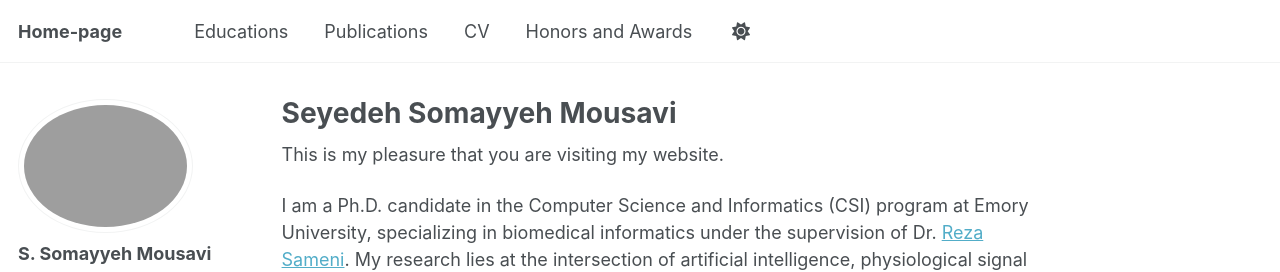
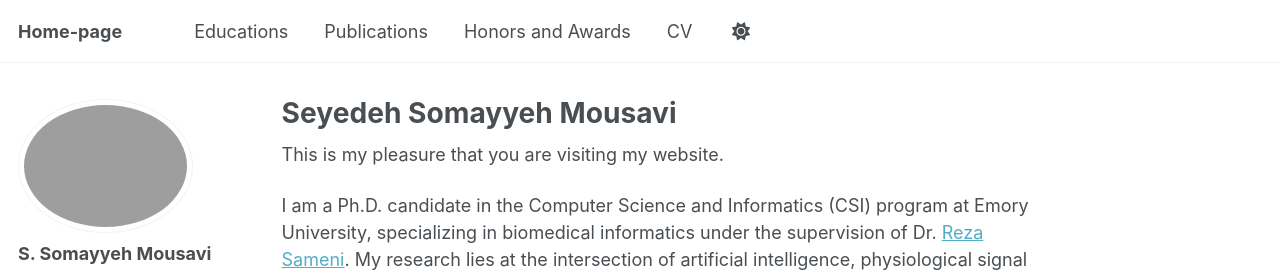
Before and after one commit to Somayyehmousavi/somayyehmousavi.github.io, a Jekyll site: the page built from _pages/about.md, in a window 1280 px wide. Shown: the top 272 px of the page. Built offline with Jekyll 4.4.1, drawn with Linux system fonts in a browser that asks for light colours; some web fonts are replaced; part of the change alters nothing that is shown.

```diff
--- a/_data/navigation.yml
+++ b/_data/navigation.yml
@@ -14,11 +14,11 @@ main:
   - title: "Publications"
     url: /publications/
 
+  - title: "Honors and Awards"
+    url: /publications/
+
   - title: "CV"
     url: /files/paper1.pdf
-
-  - title: "Honors and Awards"
-    url: /publications/
 
   #- title: "Research Experience"
   #  url: /research_experience/
```
